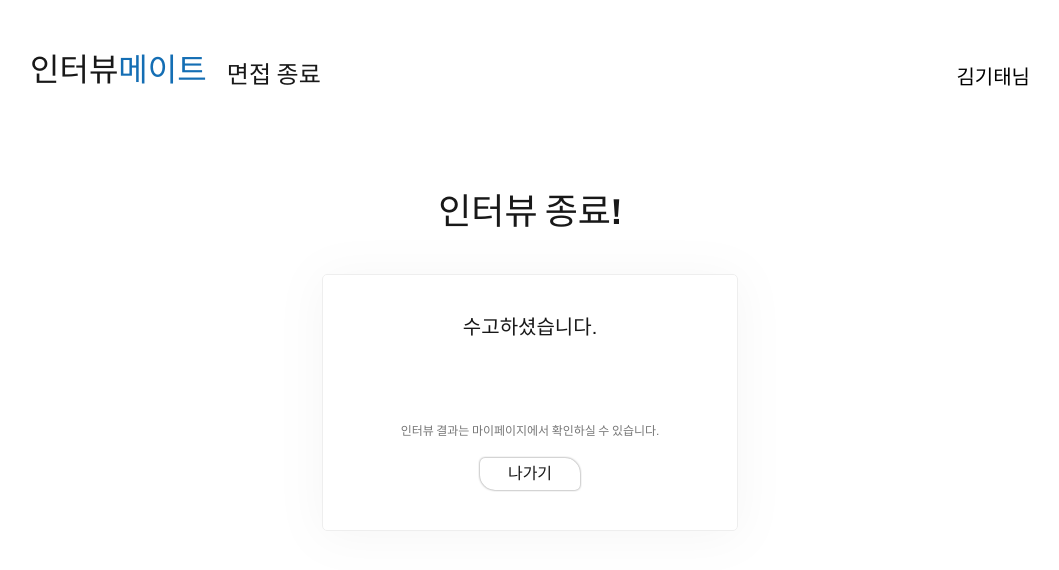
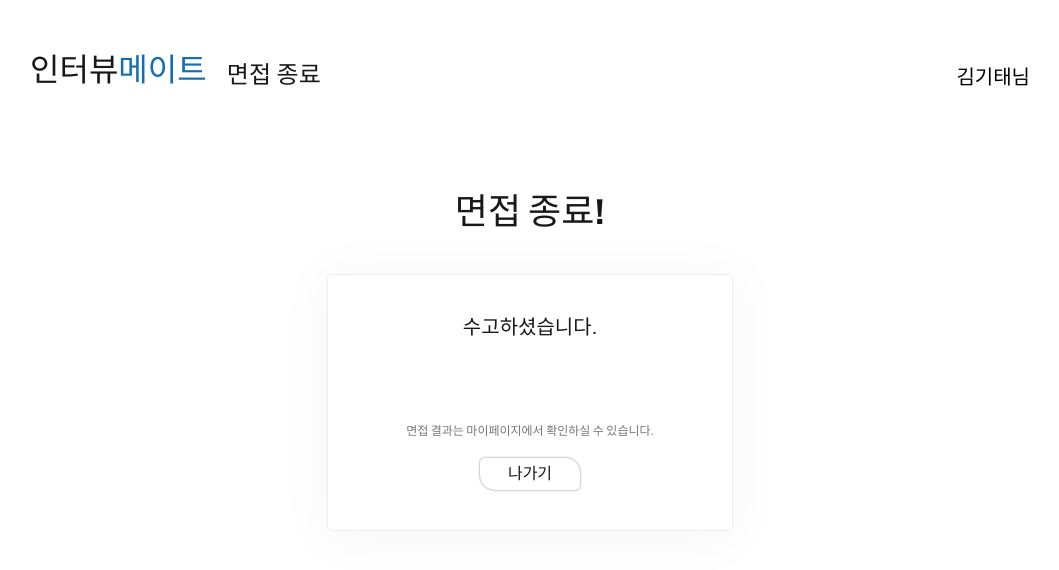
Before and after one commit to krafton-jungle-AI-InterviewMate/AI-InterviewMate-FE, a React (Vite) app: page /interview/end in a window 1280 px wide. Shown: the top 570 px of the page, without its empty margins (110-1169 px from the left). Built offline with nearby package versions, Linux system fonts and the light colour scheme; a web font is replaced by a local one.

Commit message:
style: 문구 변경 및 h3태그 h2로 변경

```diff
--- a/src/pages/interview/InterviewEnd.tsx
+++ b/src/pages/interview/InterviewEnd.tsx
@@ -4,7 +4,7 @@ import { StyledRedBtn } from "styles/RedBtn";
 
 const StyledInterviewEnd = styled.div`
   color: var(--main-black);
-  h3 {
+  h2 {
     margin: 50px 0;
     font-size: 36px;
   }
@@ -32,10 +32,10 @@ const StyledInterviewEnd = styled.div`
 function InterviewEnd() {
   return (
     <StyledInterviewEnd>
-      <h3>인터뷰 종료!</h3>
+      <h2>면접 종료!</h2>
       <div className="endContents">
         <p>수고하셨습니다.</p>
-        <span>인터뷰 결과는 마이페이지에서 확인하실 수 있습니다.</span>
+        <span>면접 결과는 마이페이지에서 확인하실 수 있습니다.</span>
         <Link to="/lobby">
           <StyledRedBtn width="100px" height="32px">
             나가기
```
